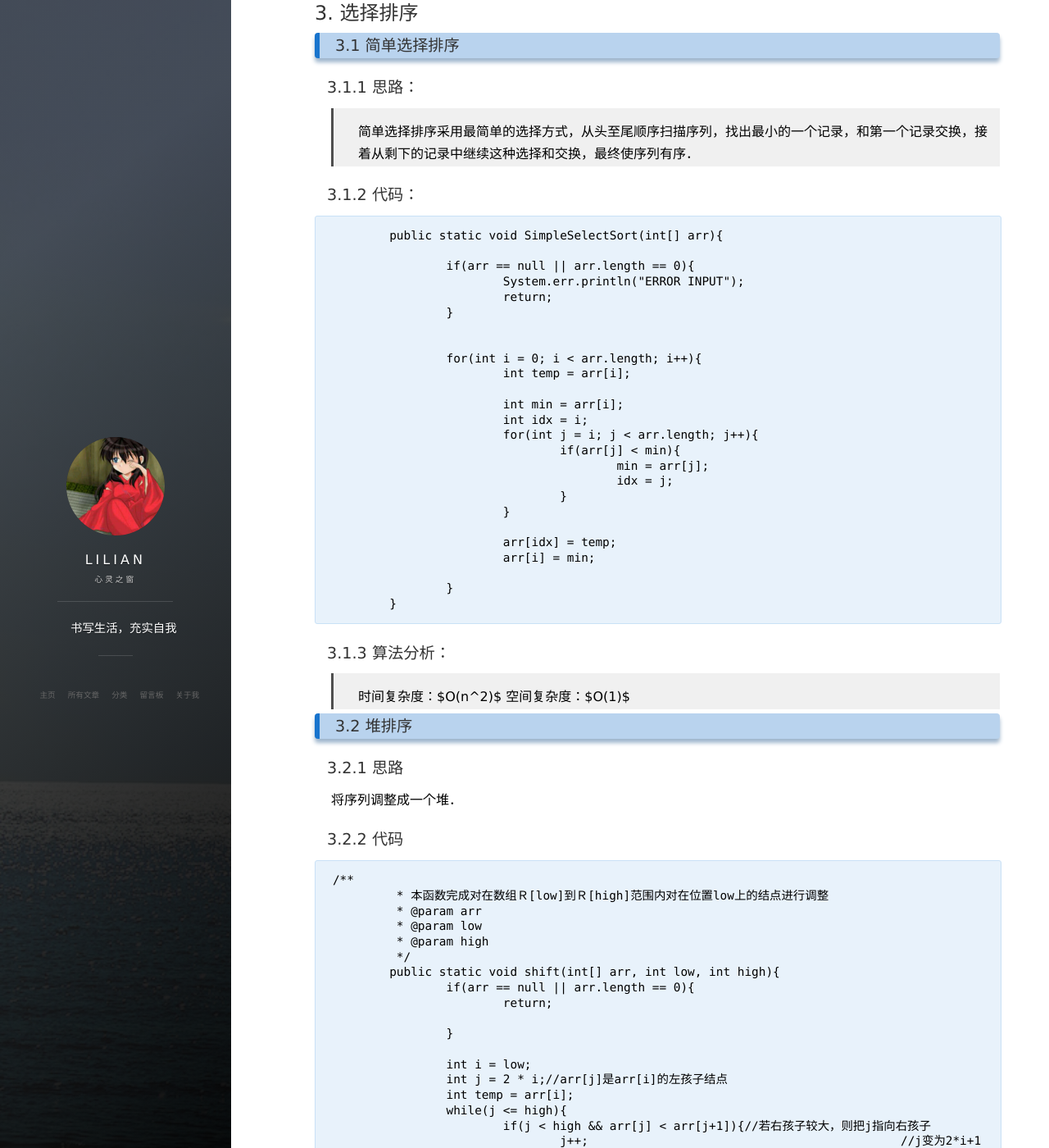
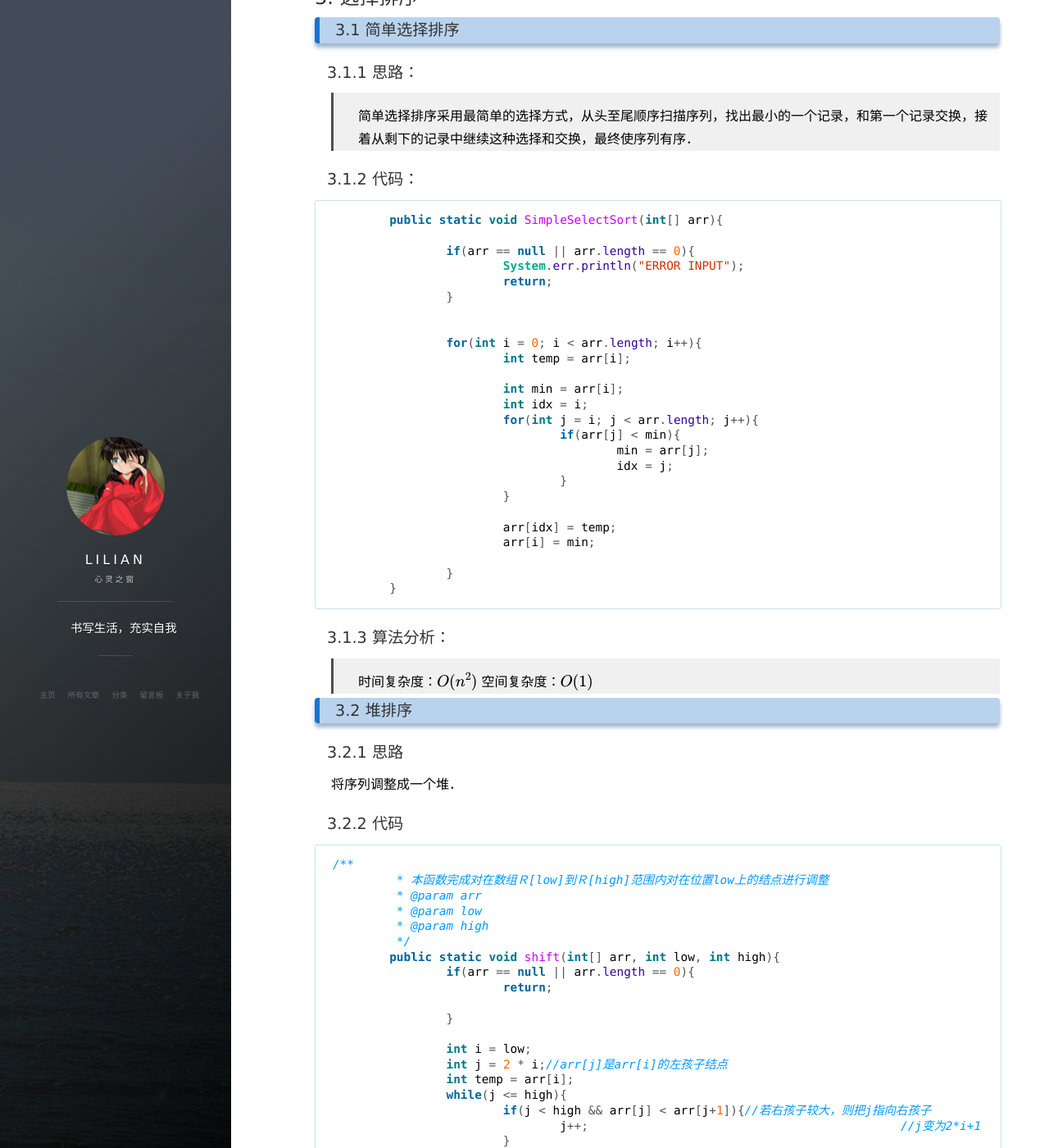
Before and after one commit to dearLilian/dearLilian.github.io, a Jekyll site: the page built from _posts/2016-07-15-SortAlgorithm.md, in a window 1280 px wide and 1400 px high, scrolled down 5454 px. Shown: the whole window at 82% size. Built offline with Jekyll 4.4.1, drawn with Linux system fonts in a browser that asks for light colours; nearby versions of some CDN libraries; formulas are drawn with MathJax 3; comment, search, counter and statistics services are not loaded; some of the changed text lies outside the part shown.

Commit message:
修改代码样式
增加代码高亮。

````diff
--- a/Gemfile
+++ b/Gemfile
@@ -12,6 +12,7 @@ ruby RUBY_VERSION
 gem "jekyll", "3.3.1"
 gem "jekyll-paginate"
 gem "redcarpet"
+gem "rouge"
 gem "jekyll-sitemap"
 # This is the default theme for new Jekyll sites. You may change this to anything you like.
 gem "minima", "~> 2.0"
--- a/_layouts/page.html
+++ b/_layouts/page.html
@@ -1,7 +1,7 @@
 ---
 layout: default
 ---
-
+<link rel="stylesheet" href="/pygments.css">
 <article class="post-container post-container--single" itemscope itemtype="http://schema.org/BlogPosting">
   <header class="post-header">
     <div class="post-meta">
--- a/_layouts/post.html
+++ b/_layouts/post.html
@@ -1,6 +1,46 @@
 ---
 layout: default
 ---
+
+<!-- mathjax config similar to math.stackexchange -->
+
+<script type="text/x-mathjax-config">
+  MathJax.Hub.Config({
+    tex2jax: {
+      inlineMath: [ ['$','$'], ["\\(","\\)"] ],
+      processEscapes: true
+    }
+  });
+</script>
+
+<script type="text/x-mathjax-config">
+    MathJax.Hub.Config({
+      tex2jax: {
+        skipTags: ['script', 'noscript', 'style', 'textarea', 'pre', 'code']
+      }
+    });
+</script>
+
+<script type="text/x-mathjax-config">
+    MathJax.Hub.Queue(function() {
+        var all = MathJax.Hub.getAllJax(), i;
+        for(i=0; i < all.length; i += 1) {
+            all[i].SourceElement().parentNode.className += ' has-jax';
+        }
+    });
+</script>
+
+<script type="text/javascript"
+   src="http://cdn.mathjax.org/mathjax/latest/MathJax.js?config=TeX-AMS-MML_HTMLorMML">
+</script>
+<!-- latex公式支持代码 end -->
+
+
+<!-- 代码高亮设置 begin -->
+<link rel="stylesheet" href="/css/pygments-manni.css">
+<!-- 代码高亮设置 end -->
+
+
 
 <article class="post-container post-container--single" itemscope itemtype="http://schema.org/BlogPosting">
   <header class="post-header">
--- a/_posts/2016-07-15-SortAlgorithm.md
+++ b/_posts/2016-07-15-SortAlgorithm.md
@@ -15,35 +15,37 @@ tag: 数据结构
 >每次取剩下的一个元素插入到已经有序的序列中．
 
 #### 1.1.2 代码
-```
+
+
+{% highlight java %}
 public static void InsertSort(int[] arr){
-		if(arr == null || arr.length == 0){
-			System.err.println("ERROR INPUT");
-			return;
+	if(arr == null || arr.length == 0){
+		System.err.println("ERROR INPUT");
+		return;
+	}
+
+	int n = arr.length;
+
+	for(int i = 1; i < n; i++){
+
+		int temp = arr[i];
+		int j = i - 1;
+		while(j >= 0 && temp < arr[j]){
+			arr[j+1] = arr[j];
+			j--;
 		}
 
-		int n = arr.length;
+		arr[j+1] = temp;
+	}
+}
+{% endhighlight %}
 
-		for(int i = 1; i < n; i++){
-
-			int temp = arr[i];
-			int j = i - 1;
-			while(j >= 0 && temp < arr[j]){
-				arr[j+1] = arr[j];
-				j--;
-			}
-
-			arr[j+1] = temp;
-		}
-	}
-
-```
 
 #### 1.1.3 算法分析
->＊最好情况下：每次循环，内层都不需要比较，只有外层循环的常量级操作，时间复杂度为Ｏ(n)
->＊最坏情况下：内层循环每次都要比较i次，故总的执行次数是：1+2+3+...+n=n*(n-1)/2，故时间复杂度为Ｏ($n^2$)
->＊最后平均时间复杂度为：Ｏ($n^2$)
->＊空间复杂度：O(1)
+>＊最好情况下：每次循环，内层都不需要比较，只有外层循环的常量级操作，时间复杂度为$O(n)$
+>＊最坏情况下：内层循环每次都要比较i次，故总的执行次数是：1+2+3+...+n=n*(n-1)/2，故时间复杂度为$O(n^2)$
+>＊最后平均时间复杂度为：$O(n^2)$
+>＊空间复杂度：$O(1)$
 
 
 ### 1.2 ＊折半插入排序＊
@@ -54,7 +56,7 @@ public static void InsertSort(int[] arr){
 
 #### 1.2.2 代码
 
-```JAVA
+```java
 public static void halfInsertSort(int[] arr){
 		if(arr == null || arr.length == 0){
 			System.err.println("ERROR INPUT");
@@ -96,8 +98,8 @@ public static void halfInsertSort(int[] arr){
 
 #### 1.2.3 算法分析
 >*外层循环为n－１次，内层循环是折半查找，
->*最好情况是：复杂度为Ｏ($\log n$).故总的时间复杂度为Ｏ($n\log n$)；最坏情况是Ｏ($n^2$);平均情况为Ｏ($n^2$)．
->＊空间复杂度为：O(1)
+>*最好情况是：复杂度为$O(\log n)$.故总的时间复杂度为$O(n\log n)$；最坏情况是$O(n^2)$;平均情况为$O(n^2)$．
+>＊空间复杂度为：$O(1)$
 
 
 ### 1.3 ＊希尔排序（shellsort)＊
@@ -131,7 +133,7 @@ public static void halfInsertSort(int[] arr){
 
 #### 2.1.2 代码
 
-```JAVA
+```java
 public static void BubbleSort(int[] arr){
 		if(arr == null || arr.length == 0){
 			System.err.println("Error input");
@@ -160,7 +162,7 @@ public static void BubbleSort(int[] arr){
 
 #### 2.1.3 算法分析
 
->时间复杂度：最好$Ｏ(n)$最坏$O(n^2)$平均$O(n^2)$
+>时间复杂度：最好$O(n)$最坏$O(n^2)$平均$O(n^2)$
 >空间复杂度：$O(1)$
 
 ### 2.2 ＊快速排序＊
@@ -280,7 +282,7 @@ public static void QuickSort(int[] arr, int l, int r){
 
 #### 3.1.2 代码：
 
-```JAVA
+```java
 	public static void SimpleSelectSort(int[] arr){
 
 		if(arr == null || arr.length == 0){
@@ -321,7 +323,7 @@ public static void QuickSort(int[] arr, int l, int r){
 
 #### 3.2.2 代码
 
-```JAVA
+```java
 /**
 	 * 本函数完成对在数组Ｒ[low]到Ｒ[high]范围内对在位置low上的结点进行调整
 	 * @param arr
@@ -430,8 +432,8 @@ public static void QuickSort(int[] arr, int l, int r){
 
 ## 4. 其他性质
 
- 1. 直接插入排序，初始基本有序情况下，是$Ｏ(n)$
- 2. 冒泡排序，初始基本有序情况下，是$Ｏ(n)$
+ 1. 直接插入排序，初始基本有序情况下，是$O(n)$
+ 2. 冒泡排序，初始基本有序情况下，是$O(n)$
  3. 快排在初始状态越差的情况下算法效果越好．
  4. 堆排序适合记录数量比较大的时候，从n个记录中选择k个记录．
  5. 经过一趟排序，元素可以在它最终的位置的有：交换类的（冒泡，快排），选择类的（简单选择，堆）
--- a/css/main.css
+++ b/css/main.css
@@ -196,7 +196,6 @@ code {
 pre {
   margin-bottom: 1.3em;
   padding: 1em 2.5%;
-  background: #e8f2fb;
   border: 1px solid #c9e1f6;
   border-radius: 3px;
   font-family: Consolas, Menlo, Monaco, Lucida Console, Liberation Mono, DejaVu Sans Mono, Bitstream Vera Sans Mono, Courier New, monospace, serif;
--- /dev/null
+++ b/css/pygments-manni.css
@@ -0,0 +1,64 @@
+.hll { background-color: #ffffcc }
+.c { color: #0099FF; font-style: italic } /* Comment */
+.err { color: #AA0000; background-color: #FFAAAA } /* Error */
+.k { color: #006699; font-weight: bold } /* Keyword */
+.o { color: #555555 } /* Operator */
+.ch { color: #0099FF; font-style: italic } /* Comment.Hashbang */
+.cm { color: #0099FF; font-style: italic } /* Comment.Multiline */
+.cp { color: #009999 } /* Comment.Preproc */
+.cpf { color: #0099FF; font-style: italic } /* Comment.PreprocFile */
+.c1 { color: #0099FF; font-style: italic } /* Comment.Single */
+.cs { color: #0099FF; font-weight: bold; font-style: italic } /* Comment.Special */
+.gd { background-color: #FFCCCC; border: 1px solid #CC0000 } /* Generic.Deleted */
+.ge { font-style: italic } /* Generic.Emph */
+.gr { color: #FF0000 } /* Generic.Error */
+.gh { color: #003300; font-weight: bold } /* Generic.Heading */
+.gi { background-color: #CCFFCC; border: 1px solid #00CC00 } /* Generic.Inserted */
+.go { color: #AAAAAA } /* Generic.Output */
+.gp { color: #000099; font-weight: bold } /* Generic.Prompt */
+.gs { font-weight: bold } /* Generic.Strong */
+.gu { color: #003300; font-weight: bold } /* Generic.Subheading */
+.gt { color: #99CC66 } /* Generic.Traceback */
+.kc { color: #006699; font-weight: bold } /* Keyword.Constant */
+.kd { color: #006699; font-weight: bold } /* Keyword.Declaration */
+.kn { color: #006699; font-weight: bold } /* Keyword.Namespace */
+.kp { color: #006699 } /* Keyword.Pseudo */
+.kr { color: #006699; font-weight: bold } /* Keyword.Reserved */
+.kt { color: #007788; font-weight: bold } /* Keyword.Type */
+.m { color: #FF6600 } /* Literal.Number */
+.s { color: #CC3300 } /* Literal.String */
+.na { color: #330099 } /* Name.Attribute */
+.nb { color: #336666 } /* Name.Builtin */
+.nc { color: #00AA88; font-weight: bold } /* Name.Class */
+.no { color: #336600 } /* Name.Constant */
+.nd { color: #9999FF } /* Name.Decorator */
+.ni { color: #999999; font-weight: bold } /* Name.Entity */
+.ne { color: #CC0000; font-weight: bold } /* Name.Exception */
+.nf { color: #CC00FF } /* Name.Function */
+.nl { color: #9999FF } /* Name.Label */
+.nn { color: #00CCFF; font-weight: bold } /* Name.Namespace */
+.nt { color: #330099; font-weight: bold } /* Name.Tag */
+.nv { color: #003333 } /* Name.Variable */
+.ow { color: #000000; font-weight: bold } /* Operator.Word */
+.w { color: #bbbbbb } /* Text.Whitespace */
+.mb { color: #FF6600 } /* Literal.Number.Bin */
+.mf { color: #FF6600 } /* Literal.Number.Float */
+.mh { color: #FF6600 } /* Literal.Number.Hex */
+.mi { color: #FF6600 } /* Literal.Number.Integer */
+.mo { color: #FF6600 } /* Literal.Number.Oct */
+.sb { color: #CC3300 } /* Literal.String.Backtick */
+.sc { color: #CC3300 } /* Literal.String.Char */
+.sd { color: #CC3300; font-style: italic } /* Literal.String.Doc */
+.s2 { color: #CC3300 } /* Literal.String.Double */
+.se { color: #CC3300; font-weight: bold } /* Literal.String.Escape */
+.sh { color: #CC3300 } /* Literal.String.Heredoc */
+.si { color: #AA0000 } /* Literal.String.Interpol */
+.sx { color: #CC3300 } /* Literal.String.Other */
+.sr { color: #33AAAA } /* Literal.String.Regex */
+.s1 { color: #CC3300 } /* Literal.String.Single */
+.ss { color: #FFCC33 } /* Literal.String.Symbol */
+.bp { color: #336666 } /* Name.Builtin.Pseudo */
+.vc { color: #003333 } /* Name.Variable.Class */
+.vg { color: #003333 } /* Name.Variable.Global */
+.vi { color: #003333 } /* Name.Variable.Instance */
+.il { color: #FF6600 } /* Literal.Number.Integer.Long */
````
Also changed, not shown: css/pygments-borland.css (added, +49 -0 lines), css/pygments-colorful.css (added, +64 -0 lines), css/pygments-default.css (added, +64 -0 lines), css/pygments-monokai.css (added, +65 -0 lines), css/pygments-perldoc.css (added, +61 -0 lines), css/pygments-rrt.css (added, +33 -0 lines), pygments-monokai.css (added, +65 -0 lines), pygments.css (added, +65 -0 lines), Gemfile.lock, images/favicon.ico (added).
